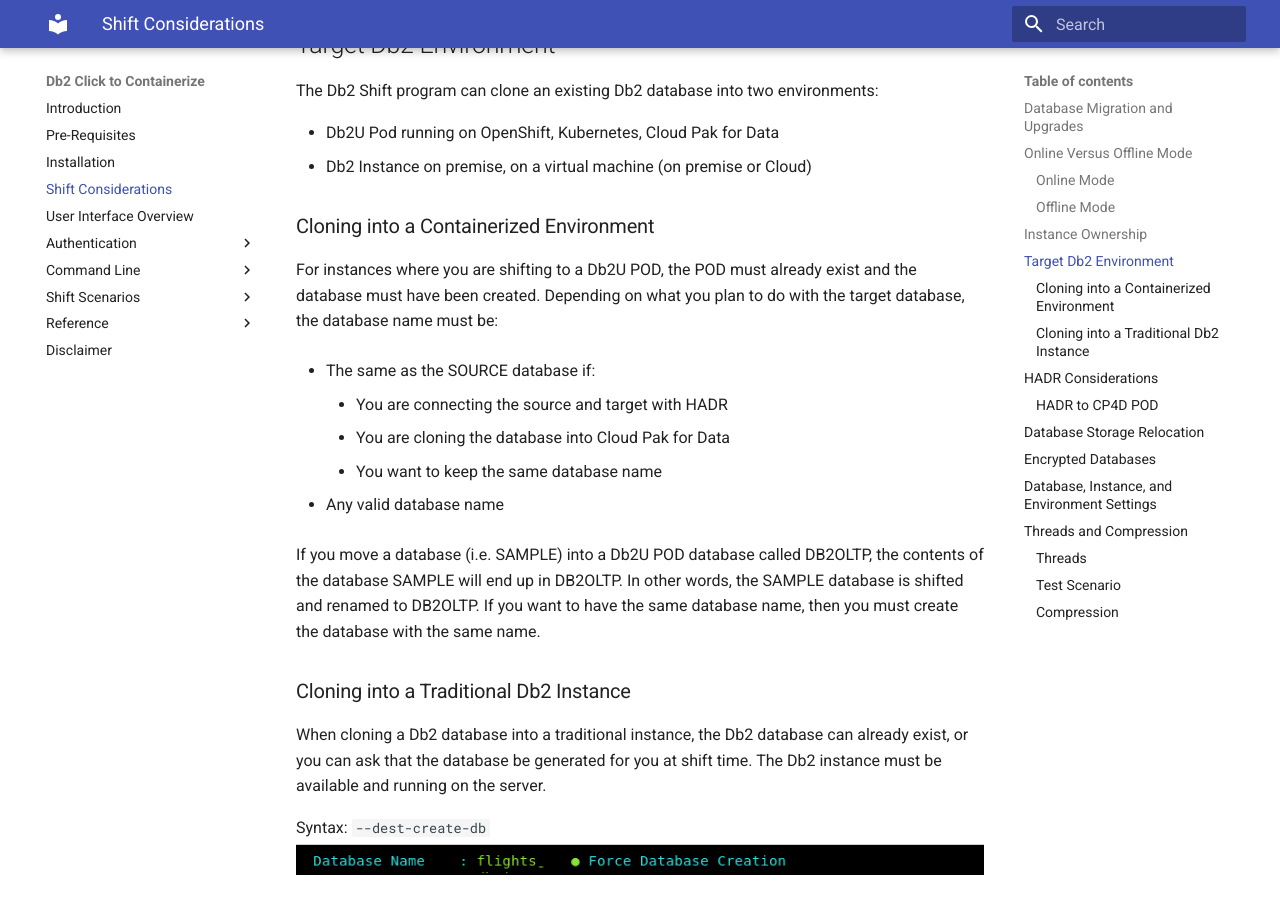
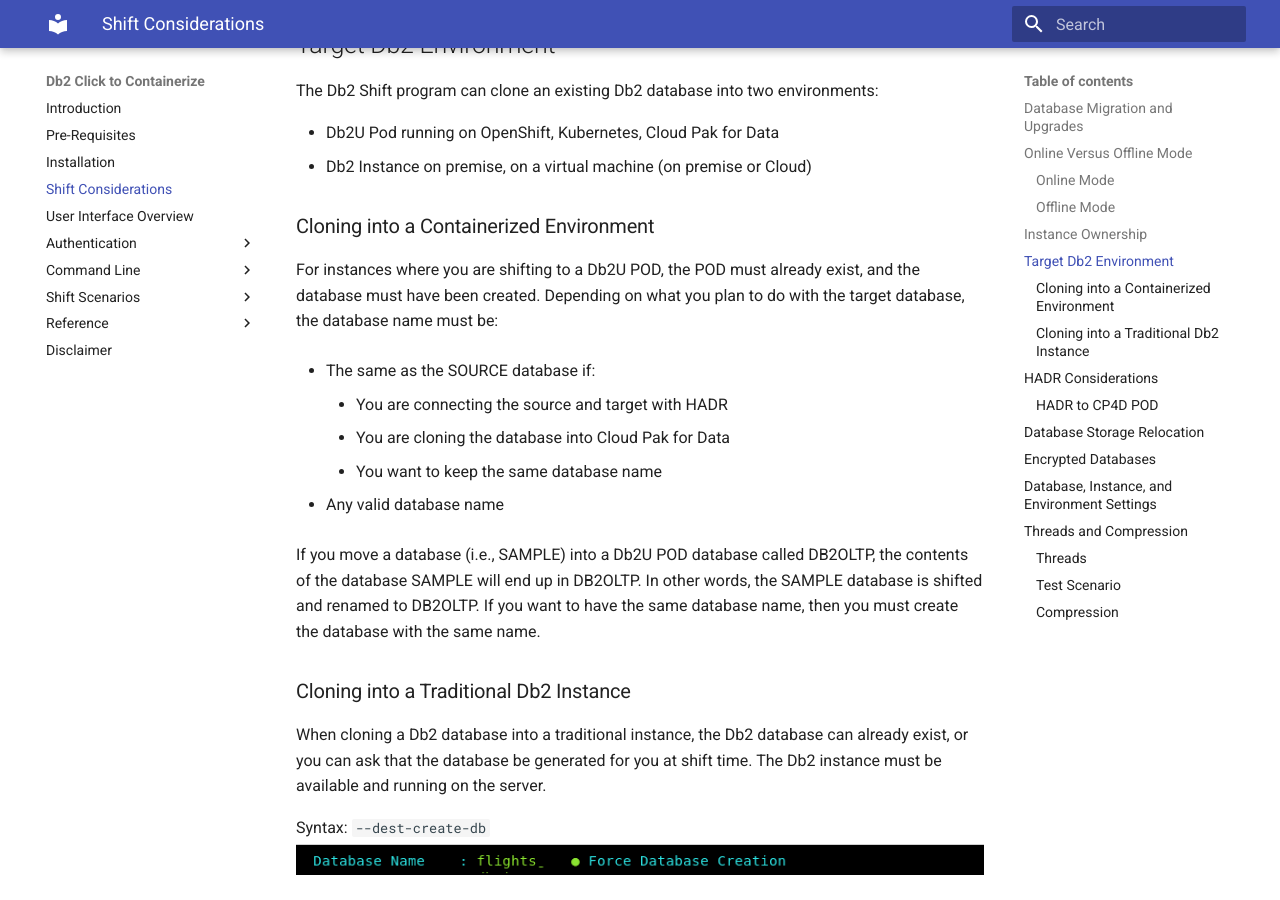
Before and after one commit to IBM/c2c, an MkDocs documentation site: the page built from docs/bestpractices.md, in a window 1280 px wide and 900 px high, scrolled down 3195 px. Built offline with MkDocs 1.6.1 and Material for MkDocs 9.7.7, drawn with Linux system fonts in a browser that asks for light colours; some of the changed text lies outside the part shown.

Commit message:
Grammar corrections
Just updated some grammar in the online documentation to match the PDF

````diff
--- a/docs/bestpractices.md
+++ b/docs/bestpractices.md
@@ -169,7 +169,7 @@
 
 ### Cloning into a Containerized Environment
 
-For instances where you are shifting to a Db2U POD, the POD must already exist and the
+For instances where you are shifting to a Db2U POD, the POD must already exist, and the
 database must have been created. Depending on what you plan to do with the target
 database, the database name must be:
 
@@ -181,7 +181,7 @@
 
 * Any valid database name
 
-If you move a database (i.e. SAMPLE) into a Db2U POD database called DB2OLTP, the
+If you move a database (i.e., SAMPLE) into a Db2U POD database called DB2OLTP, the
 contents of the database SAMPLE will end up in DB2OLTP. In other words, the SAMPLE
 database is shifted and renamed to DB2OLTP. If you want to have the same database name,
 then you must create the database with the same name.
@@ -338,7 +338,7 @@
 OVERFLOWLOG_PATH|{}/db2_portable/overflow_logs/
 OTHER_LOG_PATH|{}/db2_portable/primary_logs/
 ```
-Note that the mount path depends on the path type e.g. `MIRRORLOG_PATH`
+Note that the mount path depends on the path type e.g., `MIRRORLOG_PATH`
 is not necessarily at the end of the path defined in the default config.
 That is because of the unique naming requirement for paths and the assumption
 that paths need to be multi-tenant capable.
@@ -378,7 +378,7 @@
 as per above, will be observed.
 
 For alternate Storage paths you can mount the volume at a
-lower level but you must know how many paths will be
+lower level, but you must know how many paths will be
 included. This can be determined by looking at the `new0.cfg`
 file after a generate settings run.
 
@@ -427,7 +427,7 @@
 ## Encrypted Databases
 
 The Db2 Shift utility can only shift encryption keys that are available
-locally to the database. If your database uses an enterprise key manager then
+locally to the database. If your database uses an enterprise key manager, then
 you will need to register that key manager at the target pod or instance.
 
 If you are shifting to another Db2 instance or pod that contains multiple
````
Also changed, not shown: other parts of docs/bestpractices.md (+1 -1 lines), docs/gui.md (+1 -1 lines).
